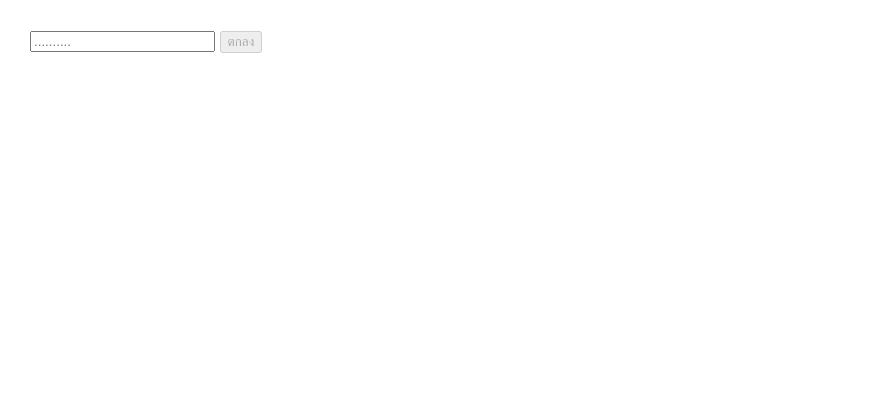
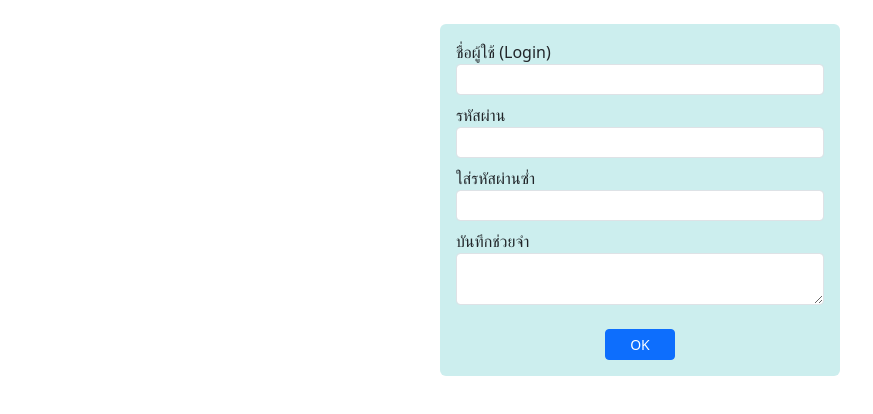
Before and after one commit to pramepree/app1, a React (Create React App) app: page / in a window 1280 px wide. Shown: the top 414 px of the page, without its empty margins (0-873 px from the left). Built offline with nearby package versions, Linux system fonts and the light colour scheme.

Commit message:
form-text
form-text

```diff
--- a/package.json
+++ b/package.json
@@ -6,6 +6,7 @@
     "@testing-library/jest-dom": "^5.17.0",
     "@testing-library/react": "^13.4.0",
     "@testing-library/user-event": "^13.5.0",
+    "bootstrap": "^5.3.2",
     "react": "^18.2.0",
     "react-dom": "^18.2.0",
     "react-router-dom": "^6.22.0",
--- a/src/App.js
+++ b/src/App.js
@@ -1,10 +1,7 @@
 import React, { useState } from "react";
-import FormSearch from "./form-search";
-import { userContext } from "./context";
-import Content2 from "./context-content";
-import Header2 from "./context-header2";
-import Router2 from "./router2";
-import Router3 from "./router3";
+import "bootstrap/dist/css/bootstrap.min.css";
+import "bootstrap/dist/js/bootstrap.bundle.min.js";
+import FormText from "./form-text";
 export default function App() {
-  return <FormSearch />;
+  return <FormText/>;
 }
--- a/src/form-search.js
+++ b/src/form-search.js
@@ -16,7 +16,7 @@
         <input
           type="text"
           name="kw"
-          placeholder=".........."
+          placeholder="ค้นหา"
           ref={textKw}
           onInput={onChangeKw}
         />
--- /dev/null
+++ b/src/form-text.js
@@ -0,0 +1,75 @@
+import React from "react";
+export default function FormText() {
+  const textPswd = React.useRef();
+  const textPswd2 = React.useRef();
+  const onBlurPassword1 = () => {
+    let pswd = textPswd.current.value;
+    if (textPswd !== "" && !pswd.match(/^[0-9a-zA-Z]+$/)) {
+      textPswd.current.value = "";
+      alert("ต้องเป็น 0-9 หรือ a-z หรือ A-Z เท่านั้น");
+    }
+  };
+  const onBlurPassword2 = () => {
+    if (textPswd != textPswd2) {
+      textPswd2.current.value = "";
+      alert("รหัสผ่านทั้งสองช่องไม่ตรงกัน");
+    }
+  };
+  return (
+    <div
+      className=" mt-4 mx-auto p-3 rounded "
+      style={{ width: "400px", background: "#cee" }}
+    >
+      <form>
+        {" "}
+        <div className="form-group mb-2">
+          <label htmlFor="login">ชื่อผู้ใช้ (Login)</label>
+          <input
+            type="text"
+            id="login"
+            name="login"
+            maxLength="20"
+            className="form-control form-control-sm"
+          />
+        </div>
+        <div className="form-group mb-2">
+          <label htmlFor="login">รหัสผ่าน</label>
+          <input
+            type="password"
+            id="login"
+            name="login"
+            maxLength="20"
+            className="form-control form-control-sm"
+            ref={textPswd}
+            onBlur={onBlurPassword1}
+          />
+        </div>
+        <div className="form-group mb-2">
+          <label htmlFor="login">ใส่รหัสผ่านซ่ำ</label>
+          <input
+            type="password"
+            id="login"
+            name="login"
+            maxLength="20"
+            className="form-control form-control-sm"
+            ref={textPswd2}
+            onBlur={onBlurPassword2}
+          />
+        </div>
+        <div className="form-group mb-4">
+          <label htmlFor="memo">บันทึกช่วยจำ</label>
+          <textarea
+            id="memo"
+            name="memo"
+            rows="2"
+            maxLength="200"
+            className="form-control form-control-sm"
+          ></textarea>
+        </div>
+        <div className="text-center">
+            <button className="btn btn-sm px-4 btn btn-primary">OK</button>
+        </div>
+      </form>
+    </div>
+  );
+}
```
Also changed, not shown: 1 other file (tests, documents, lock files or other folders).
